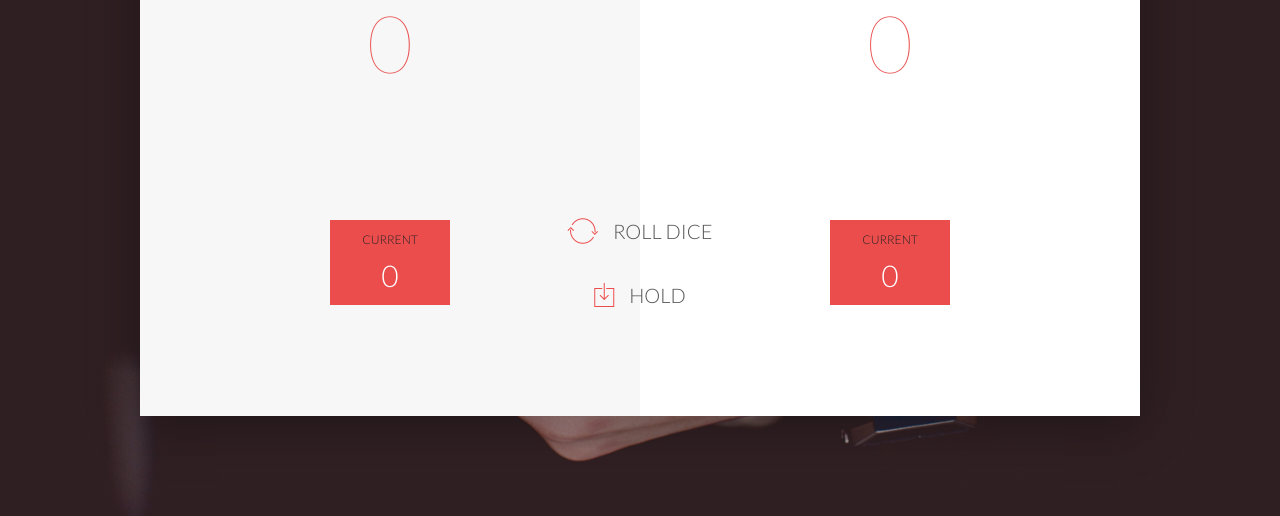
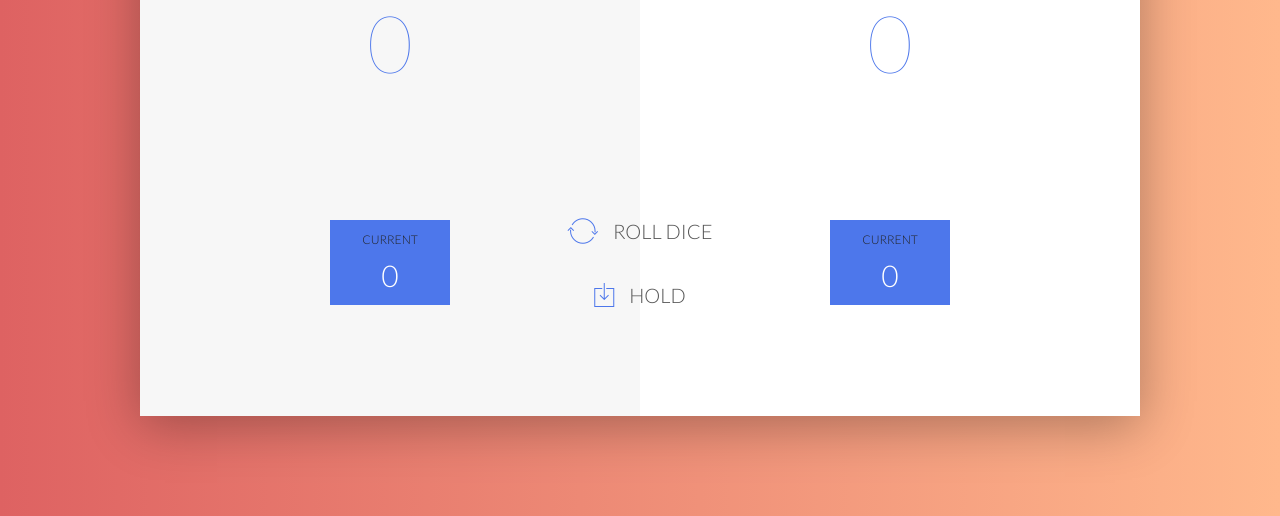
Before and after one commit to pras75299/Dice-game, a website: page index.html in a window 1280 px wide. Shown: the part 284-800 px from the top of the page. Drawn offline with nearby package versions, Linux system fonts and the light colour scheme.

Commit message:
changes the theme of game

```diff
--- a/style.css
+++ b/style.css
@@ -16,9 +16,9 @@
 }
 
 body {
-    background-image: linear-gradient(rgba(62, 20, 20, 0.4), rgba(62, 20, 20, 0.4)), url(back.jpg);
-    background-size: cover;
-    background-position: center;
+    width: 100%;
+    background-image: linear-gradient(to right, #de6262, #ffb88c);
+    object-fit: cover;
     font-family: Lato;
     font-weight: 300;
     position: relative;
@@ -66,7 +66,7 @@ body {
     text-align: center;
     font-size: 80px;
     font-weight: 100;
-    color: #EB4D4D;
+    color: rgb(77, 119, 235);
     margin-bottom: 130px;
 }
 
@@ -77,14 +77,14 @@ body {
     content: "\2022";
     font-size: 47px;
     position: absolute;
-    color: #EB4D4D;
+    color: rgb(77, 119, 235);
     top: -7px;
     right: 10px;
 
 }
 
 .player-current-box {
-    background-color: #EB4D4D;
+    background-color: rgb(77, 119, 235);
     color: #fff;
     width: 40%;
     margin: 0 auto;
@@ -127,7 +127,7 @@ button:focus {
 }
 
 i {
-    color: #EB4D4D;
+    color: rgb(77, 119, 235);
     display: inline-block;
     margin-right: 15px;
     font-size: 32px;
@@ -151,4 +151,4 @@ i {
 }
 
 .winner { background-color: #f7f7f7; }
-.winner .player-name { font-weight: 300; color: #EB4D4D; }
+.winner .player-name { font-weight: 300; color: rgb(77, 119, 235); }
```
